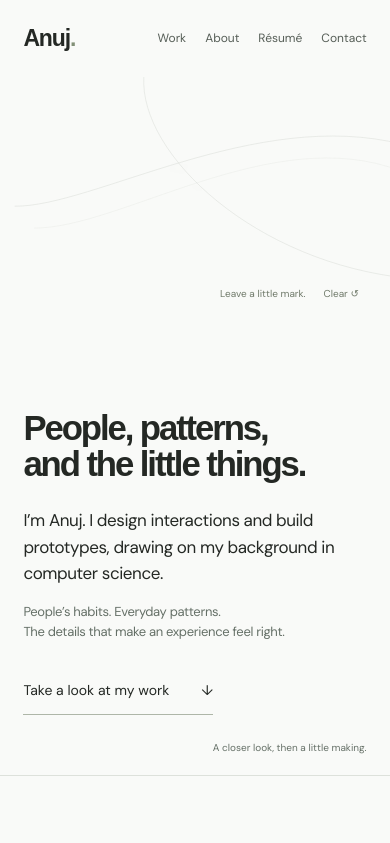
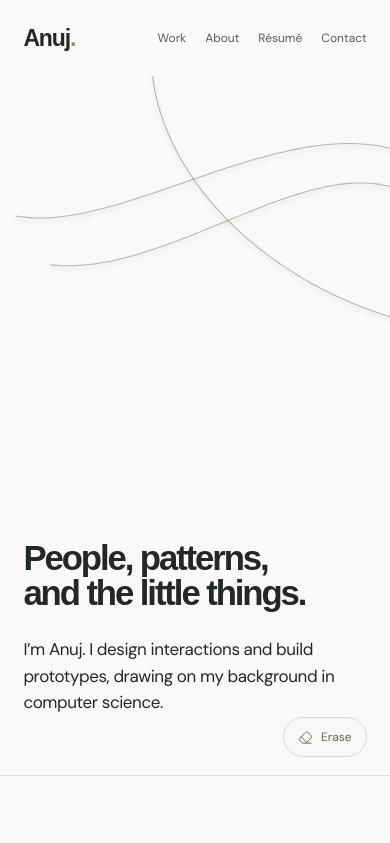
Before and after one commit to AnujR17/anuj-rai, a Next.js app: page / in a window 390 px wide. Shown: the top 843 px of the page. Built offline with nearby package versions, Linux system fonts and the light colour scheme; a web font is replaced by a local one.

Commit message:
Simplify hero and turn linework into interactive strings

```diff
--- a/app/globals.css
+++ b/app/globals.css
@@ -139,7 +139,7 @@ h2 > span {
   height: calc(100svh - 90px);
   max-height: 1000px;
   position: relative;
-  padding: 0 5.2vw 80px;
+  padding: 0 5.2vw 90px;
   display: flex;
   align-items: flex-end;
   border-bottom: 1px solid var(--line);
@@ -173,11 +173,6 @@ h2 > span {
   max-width: 570px;
   letter-spacing: -0.025em;
 }
-.hero-copy .hero-aside {
-  margin-top: 16px;
-  font-size: 15px;
-  color: var(--muted);
-}
 .inline-link {
   font-size: 14px;
   display: inline-flex;
@@ -185,16 +180,6 @@ h2 > span {
   gap: 32px;
   padding: 13px 0;
   border-bottom: 1px solid #aeb6a8;
-}
-.hero-copy .inline-link {
-  margin-top: 25px;
-}
-.hero-footnote {
-  position: absolute;
-  bottom: 32px;
-  right: 5.2vw;
-  font-size: 12px;
-  color: var(--muted);
 }
 .doodle {
   position: absolute;
@@ -226,34 +211,54 @@ h2 > span {
     cursor: auto;
   }
 }
-.quiet-lines {
-  width: 66%;
-  height: 70%;
+.string-fallback {
   position: absolute;
-  right: 0;
-  top: -40px;
-  stroke: #afb7ac;
-  stroke-width: 0.65;
-  filter: drop-shadow(0 5px 4px #acb2a030);
-  opacity: 0.7;
-}
-.quiet-lines path:nth-child(2) {
-  opacity: 0.5;
-}
-.doodle-note {
+  inset: 0;
+  width: 100%;
+  height: 100%;
+  stroke: rgba(99, 108, 91, 0.46);
+  stroke-width: 1.05;
+  filter: drop-shadow(0 3px 2px #353c311a);
+}
+.doodle[data-ready="true"] .string-fallback {
+  visibility: hidden;
+}
+.doodle:not([data-ready="true"]) canvas {
+  visibility: hidden;
+}
+.cursor-ring {
+  opacity: 0;
+}
+.draw-cursor[data-mode="pull"] .cursor-ring {
+  opacity: 0.6;
+}
+.draw-hint {
   position: absolute;
-  right: 12%;
-  bottom: 35%;
-  display: flex;
-  gap: 24px;
+  left: 35px;
+  top: 11px;
+  white-space: nowrap;
+  font-size: 11px;
+  letter-spacing: 0;
+  color: #70786b;
+}
+.hero-eraser {
+  position: absolute;
+  right: 5.2vw;
+  bottom: 30px;
+  z-index: 4;
+  display: inline-flex;
+  align-items: center;
+  gap: 8px;
+  padding: 10px 14px;
+  border: 1px solid #d6dbd1;
+  border-radius: 24px;
+  background: #f9faf8e6;
+  color: #5f6958;
   font-size: 12px;
-  color: #707a6a;
-}
-.doodle-note button {
-  background: none;
-  border: 0;
-  padding: 0;
-  color: inherit;
+}
+.hero-eraser:hover {
+  background: #edf0e9;
+  border-color: #a9b49f;
 }
 .section-heading {
   display: flex;
@@ -1600,32 +1605,19 @@ h2 > span {
     font-size: clamp(30px, 8.9vw, 60px);
     margin-bottom: 25px;
   }
+  .hero-eraser {
+    right: 6vw;
+    bottom: 18px;
+  }
+  .draw-hint {
+    display: none;
+  }
   .hero-copy > p {
     font-size: 17px;
     max-width: 360px;
   }
   .desktop-break {
     display: none;
-  }
-  .hero-copy .hero-aside {
-    font-size: 13px;
-  }
-  .quiet-lines {
-    width: 100%;
-    height: 45%;
-    top: -15px;
-  }
-  .doodle-note {
-    top: 30%;
-    bottom: auto;
-    right: 8%;
-    font-size: 10px;
-    gap: 18px;
-  }
-  .hero-footnote {
-    font-size: 10px;
-    bottom: 20px;
-    right: 6vw;
   }
   .section-pad {
     padding: 65px 6vw;
--- a/app/page.tsx
+++ b/app/page.tsx
@@ -25,18 +25,7 @@ export default function Home() {
             <br className="desktop-break" /> drawing on my background in
             computer science.
           </p>
-          <p className="hero-aside">
-            People’s habits. Everyday patterns.
-            <br />
-            The details that make an experience feel right.
-          </p>
-          <a className="inline-link" href="#work">
-            Take a look at my work <span>↓</span>
-          </a>
         </div>
-        <span className="hero-footnote">
-          A closer look, then a little making.
-        </span>
       </section>
       <section className="selected-section section-pad" id="work">
         <div className="section-heading">
--- a/components/serene/Doodle.tsx
+++ b/components/serene/Doodle.tsx
@@ -1,106 +1,324 @@
 "use client";
 import { useEffect, useRef } from "react";
+import { Eraser } from "lucide-react";
+
+type Point = { x: number; y: number };
+type Particle = Point & {
+  restX: number;
+  restY: number;
+  vx: number;
+  vy: number;
+};
+type StringLine = { nodes: Particle[]; added: boolean };
+type Grab = { strand: StringLine; index: number; offset: Point };
+const particle = ({ x, y }: Point): Particle => ({
+  x,
+  y,
+  restX: x,
+  restY: y,
+  vx: 0,
+  vy: 0,
+});
 
 export function Doodle() {
-  const canvas = useRef<HTMLCanvasElement>(null),
-    cursor = useRef<HTMLSpanElement>(null),
-    clear = useRef<() => void>(() => {});
+  const host = useRef<HTMLDivElement>(null);
+  const canvas = useRef<HTMLCanvasElement>(null);
+  const cursor = useRef<HTMLSpanElement>(null);
+  const hint = useRef<HTMLSpanElement>(null);
+  const clear = useRef<() => void>(() => {});
+
   useEffect(() => {
     const el = canvas.current!;
-    const ctx = el.getContext("2d")!;
+    const ctx = el.getContext("2d");
+    if (!ctx) return;
     const reduced = matchMedia("(prefers-reduced-motion: reduce)");
-    type Point = { x: number; y: number; t: number };
-    let trails: Point[][] = [],
-      strokes: Point[][] = [],
-      active: Point[] | null = null,
-      trail: Point[] = [],
+    let width = 0,
+      height = 0,
       frame = 0;
+    let strands: StringLine[] = [];
+    let drawing: StringLine | null = null;
+    let grabbed: Grab | null = null;
+    let pointer: Point | null = null;
+    let previousTime = 0;
+    let trail: (Point & { time: number })[] = [];
+
+    const makeStrings = (): StringLine[] => {
+      const small = width < 700;
+      const curves = small
+        ? [
+            [0.04, 0.2, 0.32, 0.23, 0.77, 0.03, 1.08, 0.12],
+            [0.13, 0.27, 0.45, 0.29, 0.84, 0.08, 1.08, 0.18],
+            [0.4, -0.1, 0.31, 0.12, 0.7, 0.32, 1.12, 0.36],
+          ]
+        : [
+            [0.35, 0.3, 0.52, 0.32, 0.79, 0.04, 1.05, 0.13],
+            [0.4, 0.36, 0.6, 0.38, 0.81, 0.08, 1.05, 0.19],
+            [0.58, -0.1, 0.54, 0.22, 0.78, 0.43, 1.08, 0.48],
+          ];
+      return curves.map((c) => ({
+        added: false,
+        nodes: Array.from({ length: 65 }, (_, i) => {
+          const t = i / 64,
+            a = 1 - t;
+          return particle({
+            x:
+              width *
+              (a * a * a * c[0] +
+                3 * a * a * t * c[2] +
+                3 * a * t * t * c[4] +
+                t * t * t * c[6]),
+            y:
+              height *
+              (a * a * a * c[1] +
+                3 * a * a * t * c[3] +
+                3 * a * t * t * c[5] +
+                t * t * t * c[7]),
+          });
+        }),
+      }));
+    };
+    const path = (nodes: Point[], offset = 0) => {
+      ctx.beginPath();
+      ctx.moveTo(nodes[0].x, nodes[0].y + offset);
+      for (let i = 1; i < nodes.length - 1; i++) {
+        const p = nodes[i],
+          next = nodes[i + 1];
+        ctx.quadraticCurveTo(
+          p.x,
+          p.y + offset,
+          (p.x + next.x) / 2,
+          (p.y + next.y) / 2 + offset,
+        );
+      }
+      const end = nodes[nodes.length - 1];
+      ctx.lineTo(end.x, end.y + offset);
+    };
+    const drawString = (strand: StringLine) => {
+      if (strand.nodes.length < 2) return;
+      // A soft cast shadow gives each fine strand a little distance from the surface.
+      path(strand.nodes, 3);
+      ctx.strokeStyle = "rgba(53, 60, 49, .10)";
+      ctx.lineWidth = 1.6;
+      ctx.filter = "blur(2px)";
+      ctx.stroke();
+      ctx.filter = "none";
+      path(strand.nodes);
+      ctx.strokeStyle = strand.added
+        ? "rgba(77, 84, 72, .62)"
+        : "rgba(99, 108, 91, .46)";
+      ctx.lineWidth = 1.05;
+      ctx.stroke();
+    };
+    const tick = (time: number) => {
+      frame = 0;
+      const dt = Math.min(
+        1.5,
+        Math.max(0.3, (time - previousTime) / 16.67 || 1),
+      );
+      previousTime = time;
+      let moving = false;
+      ctx.clearRect(0, 0, width, height);
+      ctx.lineCap = "round";
+      ctx.lineJoin = "round";
+      for (const strand of strands) {
+        if (strand !== drawing) {
+          const nodes = strand.nodes;
+          const forces = nodes.map((p, i) => {
+            const before = nodes[Math.max(0, i - 1)],
+              after = nodes[Math.min(nodes.length - 1, i + 1)];
+            let fx =
+              (p.restX - p.x) * 0.028 +
+              ((before.x - before.restX + after.x - after.restX) / 2 -
+                (p.x - p.restX)) *
+                0.18;
+            let fy =
+              (p.restY - p.y) * 0.028 +
+              ((before.y - before.restY + after.y - after.restY) / 2 -
+                (p.y - p.restY)) *
+                0.18;
+            if (pointer && !grabbed && !drawing && !reduced.matches) {
+              const dx = pointer.x - p.x,
+                dy = pointer.y - p.y;
+              const strength =
+                Math.max(0, 1 - Math.hypot(dx, dy) / 85) ** 2 * 0.028;
+              fx += dx * strength;
+              fy += dy * strength;
+            }
+            return { fx, fy };
+          });
+          nodes.forEach((p, i) => {
+            if (i === nodes.length - 1 || (strand.added && i === 0)) return;
+            if (grabbed?.strand === strand) {
+              const weight = Math.exp(-((i - grabbed.index) ** 2) / 70);
+              p.x += (p.restX + grabbed.offset.x * weight - p.x) * 0.5;
+              p.y += (p.restY + grabbed.offset.y * weight - p.y) * 0.5;
+              p.vx = p.vy = 0;
+            } else if (reduced.matches) {
+              p.x = p.restX;
+              p.y = p.restY;
+              p.vx = p.vy = 0;
+            } else {
+              p.vx = (p.vx + forces[i].fx * dt) * 0.86;
+              p.vy = (p.vy + forces[i].fy * dt) * 0.86;
+              p.x += p.vx * dt;
+              p.y += p.vy * dt;
+              if (
+                Math.abs(p.vx) +
+                  Math.abs(p.vy) +
+                  Math.abs(p.x - p.restX) +
+                  Math.abs(p.y - p.restY) >
+                0.12
+              )
+                moving = true;
+            }
+          });
+        }
+        drawString(strand);
+      }
+      trail = trail.filter((p) => time - p.time < 450);
+      if (trail.length > 1 && !reduced.matches) {
+        path(trail);
+        ctx.lineWidth = 0.8;
+        ctx.strokeStyle = "rgba(99, 108, 91, .10)";
+        ctx.stroke();
+      }
+      if (moving || grabbed || drawing || trail.length) schedule();
+    };
+    const schedule = () => {
+      if (!frame) frame = requestAnimationFrame(tick);
+    };
     const resize = () => {
+      const rect = el.getBoundingClientRect(),
+        oldWidth = width,
+        oldHeight = height;
+      width = rect.width;
+      height = rect.height;
+      const added = strands.filter((s) => s.added);
+      if (oldWidth && oldHeight)
+        for (const s of added)
+          for (const p of s.nodes) {
+            p.x = p.restX *= width / oldWidth;
+            p.y = p.restY *= height / oldHeight;
+            p.vx = p.vy = 0;
+          }
+      const ratio = devicePixelRatio || 1;
+      el.width = width * ratio;
+      el.height = height * ratio;
+      ctx.setTransform(ratio, 0, 0, ratio, 0, 0);
+      strands = [...makeStrings(), ...added];
+      drawing = null;
+      grabbed = null;
+      host.current!.dataset.ready = "true";
+      schedule();
+    };
+    const point = (e: PointerEvent): Point => {
       const r = el.getBoundingClientRect();
-      const d = devicePixelRatio || 1;
-      el.width = r.width * d;
-      el.height = r.height * d;
-      ctx.setTransform(d, 0, 0, d, 0, 0);
+      return { x: e.clientX - r.left, y: e.clientY - r.top };
     };
-    const observer = new ResizeObserver(resize);
-    observer.observe(el);
-    clear.current = () => {
-      strokes = [];
-      trails = [];
-      trail = [];
-      active = null;
-      ctx.clearRect(0, 0, el.width, el.height);
+    const nearest = (p: Point) => {
+      let match: { strand: StringLine; index: number } | null = null,
+        distance = 14;
+      for (const strand of strands) {
+        for (let index = 0; index < strand.nodes.length; index++) {
+          const n = strand.nodes[index];
+          if (
+            index === strand.nodes.length - 1 ||
+            (strand.added && index === 0)
+          )
+            continue;
+          const d = Math.hypot(p.x - n.x, p.y - n.y);
+          if (d < distance) {
+            distance = d;
+            match = { strand, index };
+          }
+        }
+      }
+      return match;
     };
-    const point = (e: PointerEvent) => {
-      const r = el.getBoundingClientRect();
-      return {
-        x: e.clientX - r.left,
-        y: e.clientY - r.top,
-        t: performance.now(),
-      };
+    const updateCursor = (e: PointerEvent) => {
+      if (e.pointerType === "touch") return;
+      pointer = point(e);
+      const match = grabbed || nearest(pointer);
+      cursor.current!.style.left = `${pointer.x}px`;
+      cursor.current!.style.top = `${pointer.y}px`;
+      cursor.current!.dataset.mode = match ? "pull" : "draw";
+      cursor.current!.hidden = false;
+      hint.current!.textContent = match ? "Pull a string" : "Draw a string";
+      hint.current!.hidden = Boolean(
+        drawing ||
+          grabbed ||
+          pointer.y > height * 0.62 ||
+          pointer.x < width * 0.25,
+      );
+      schedule();
     };
     const down = (e: PointerEvent) => {
       if (e.pointerType === "touch" || e.button !== 0) return;
-      active = [point(e)];
-      strokes.push(active);
-      if (strokes.length > 60) strokes.shift();
+      updateCursor(e);
+      const p = point(e),
+        match = nearest(p);
+      if (match) {
+        grabbed = { ...match, offset: { x: 0, y: 0 } };
+      } else {
+        drawing = { added: true, nodes: [particle(p)] };
+        strands.push(drawing);
+        if (strands.filter((s) => s.added).length > 24)
+          strands.splice(
+            strands.findIndex((s) => s.added),
+            1,
+          );
+      }
+      hint.current!.hidden = true;
+      trail = [];
       el.setPointerCapture(e.pointerId);
-    };
-    const showCursor = (e: PointerEvent) => {
-      if (e.pointerType === "touch") return;
-      const p = point(e);
-      cursor.current!.style.left = `${p.x}px`;
-      cursor.current!.style.top = `${p.y}px`;
-      cursor.current!.hidden = false;
+      schedule();
     };
     const move = (e: PointerEvent) => {
       if (e.pointerType === "touch") return;
-      showCursor(e);
+      updateCursor(e);
       const p = point(e);
-      if (active) {
-        active.push(p);
-        if (active.length > 3000) active.shift();
+      if (grabbed) {
+        const n = grabbed.strand.nodes[grabbed.index];
+        grabbed.offset = { x: p.x - n.restX, y: p.y - n.restY };
+      } else if (drawing) {
+        const last = drawing.nodes[drawing.nodes.length - 1];
+        if (Math.hypot(p.x - last.x, p.y - last.y) > 3)
+          drawing.nodes.push(particle(p));
+        if (drawing.nodes.length > 180)
+          drawing.nodes = drawing.nodes.filter((_, i) => i % 2 === 0);
       } else if (!reduced.matches) {
-        trail.push(p);
-        if (trail.length > 60) trail.shift();
+        trail.push({ ...p, time: performance.now() });
+        if (trail.length > 36) trail.shift();
       }
     };
     const up = () => {
-      active = null;
+      if (drawing && drawing.nodes.length < 2)
+        strands = strands.filter((s) => s !== drawing);
+      drawing = null;
+      grabbed = null;
       trail = [];
+      schedule();
     };
     const leave = () => {
       cursor.current!.hidden = true;
-      if (trail.length) trails.push(trail);
+      hint.current!.hidden = true;
+      pointer = null;
+      schedule();
+    };
+    clear.current = () => {
+      strands = makeStrings();
+      drawing = null;
+      grabbed = null;
       trail = [];
+      pointer = null;
+      schedule();
     };
     const key = (e: KeyboardEvent) => {
       if (e.key === "Escape") clear.current();
     };
-    const line = (points: Point[], alpha: number) => {
-      if (points.length < 2) return;
-      ctx.beginPath();
-      ctx.moveTo(points[0].x, points[0].y);
-      for (const p of points.slice(1)) ctx.lineTo(p.x, p.y);
-      ctx.strokeStyle = `rgba(56,62,60,${alpha})`;
-      ctx.lineWidth = 1.2;
-      ctx.lineCap = "round";
-      ctx.lineJoin = "round";
-      ctx.stroke();
-    };
-    const paint = () => {
-      ctx.clearRect(0, 0, el.width, el.height);
-      for (const stroke of strokes) line(stroke, 0.65);
-      const now = performance.now();
-      trail = trail.filter((p) => now - p.t < 650);
-      trails = trails
-        .map((t) => t.filter((p) => now - p.t < 650))
-        .filter((t) => t.length > 1);
-      for (const t of [...trails, trail]) line(t, 0.12);
-      frame = requestAnimationFrame(paint);
-    };
-    frame = requestAnimationFrame(paint);
-    el.addEventListener("pointerenter", showCursor);
+    const observer = new ResizeObserver(resize);
+    observer.observe(el);
+    el.addEventListener("pointerenter", updateCursor);
     el.addEventListener("pointerdown", down);
     el.addEventListener("pointermove", move);
     el.addEventListener("pointerup", up);
@@ -110,7 +328,7 @@ export function Doodle() {
     return () => {
       observer.disconnect();
       cancelAnimationFrame(frame);
-      el.removeEventListener("pointerenter", showCursor);
+      el.removeEventListener("pointerenter", updateCursor);
       el.removeEventListener("pointerdown", down);
       el.removeEventListener("pointermove", move);
       el.removeEventListener("pointerup", up);
@@ -119,38 +337,56 @@ export function Doodle() {
       window.removeEventListener("keydown", key);
     };
   }, []);
+
   return (
-    <div className="doodle">
+    <div ref={host} className="doodle">
       <svg
-        className="quiet-lines"
-        viewBox="0 0 800 500"
+        className="string-fallback"
+        viewBox="0 0 1000 1000"
+        preserveAspectRatio="none"
         fill="none"
         aria-hidden="true"
       >
-        <path d="M30 225C190 227 525 22 825 98" />
-        <path d="M70 270C250 270 558 53 820 152" />
-        <path d="M295-40C286 120 525 342 839 373" />
+        <path
+          d="M350 300C520 320 790 40 1050 130"
+          vectorEffect="non-scaling-stroke"
+        />
+        <path
+          d="M400 360C600 380 810 80 1050 190"
+          vectorEffect="non-scaling-stroke"
+        />
+        <path
+          d="M580-100C540 220 780 430 1080 480"
+          vectorEffect="non-scaling-stroke"
+        />
       </svg>
       <canvas
         ref={canvas}
-        aria-label="Optional drawing surface. Drag with a mouse or pen to draw. Touch scrolling is preserved."
+        aria-label="Interactive strings. Drag an existing string to pull it, or drag open space to add a string. Use Erase or Escape to clear added strings. Touch screens keep normal scrolling."
       />
       <span ref={cursor} className="draw-cursor" hidden aria-hidden="true">
         <svg width="29" height="29" viewBox="0 0 29 29" fill="none">
           <path d="M14.5 1v8m0 11v8M1 14.5h8m11 0h8" stroke="currentColor" />
           <circle cx="14.5" cy="14.5" r="2" fill="currentColor" />
+          <circle
+            className="cursor-ring"
+            cx="14.5"
+            cy="14.5"
+            r="6"
+            stroke="currentColor"
+          />
         </svg>
+        <span ref={hint} className="draw-hint" hidden />
       </span>
-      <div className="doodle-note">
-        <span>Leave a little mark.</span>
-        <button
-          type="button"
-          onClick={() => clear.current()}
-          aria-label="Clear drawing"
-        >
-          Clear ↺
-        </button>
-      </div>
+      <button
+        className="hero-eraser"
+        type="button"
+        onClick={() => clear.current()}
+        aria-label="Erase added strings"
+      >
+        <Eraser size={15} strokeWidth={1.5} aria-hidden="true" />
+        Erase
+      </button>
     </div>
   );
 }
```
Also changed, not shown: 1 other file (tests, documents, lock files or other folders).
